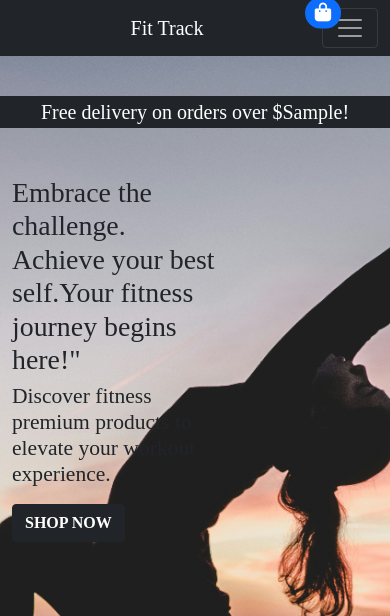
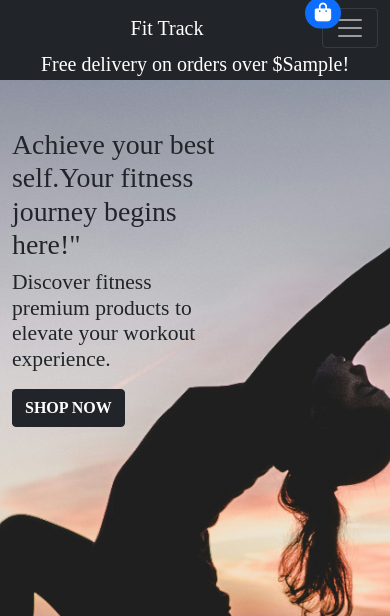
Before and after one commit to MargaritaAtr/FitTrack, a Django app: template home/templates/home/index.html in a window 390 px wide. Shown: the top 616 px of the page. Run offline with Django 3.2, Linux system fonts and the light colour scheme; the template is opened without the code that fills it: most values are stand-ins (such as "Sample title", 1, 10 or a date in 2020); some libraries are stand-ins or nearby versions; some web fonts are replaced.

Commit message:
Added media queries for banner

```diff
--- a/home/templates/home/index.html
+++ b/home/templates/home/index.html
@@ -7,7 +7,7 @@
         {% include 'includes/banner.html'%}
         <div class="row h-100">
             <div class="col-7 col-md-6 text-container">
-                <h1 class="hero-header">Embrace the challenge. Achieve your best self.Your fitness journey begins here!"</h1>
+                <h1 class="hero-header">Achieve your best self.Your fitness journey begins here!"</h1>
                 <h4>Discover fitness  premium products to elevate your workout experience. </h4>
                 <div class="mt-3">
                     <h4>
--- a/static/css/base.css
+++ b/static/css/base.css
@@ -27,3 +27,15 @@ body{
 .banner-container{
     margin-top: 6rem;
 }
+
+@media (max-width: 1052px) {
+    .banner-container{
+       margin-top: 10rem;
+    }
+   }
+
+@media (max-width: 990px) {
+ .banner-container{
+    margin-top: 3rem;
+ }
+}
```
